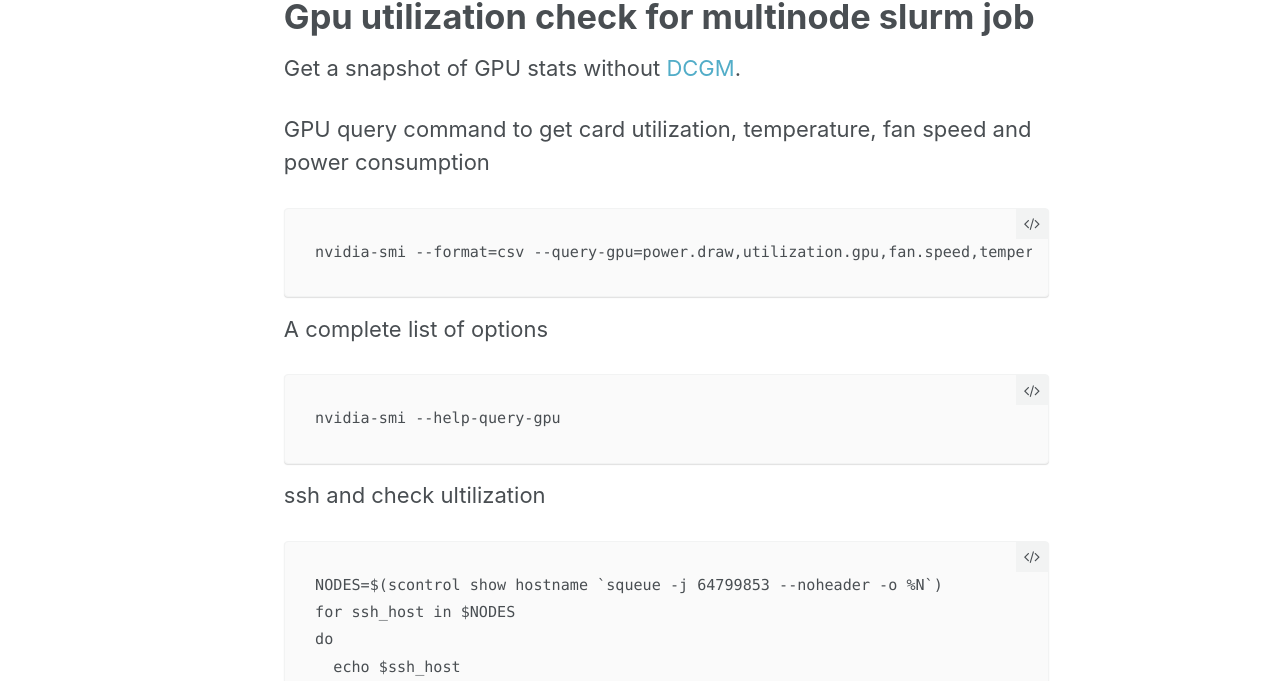
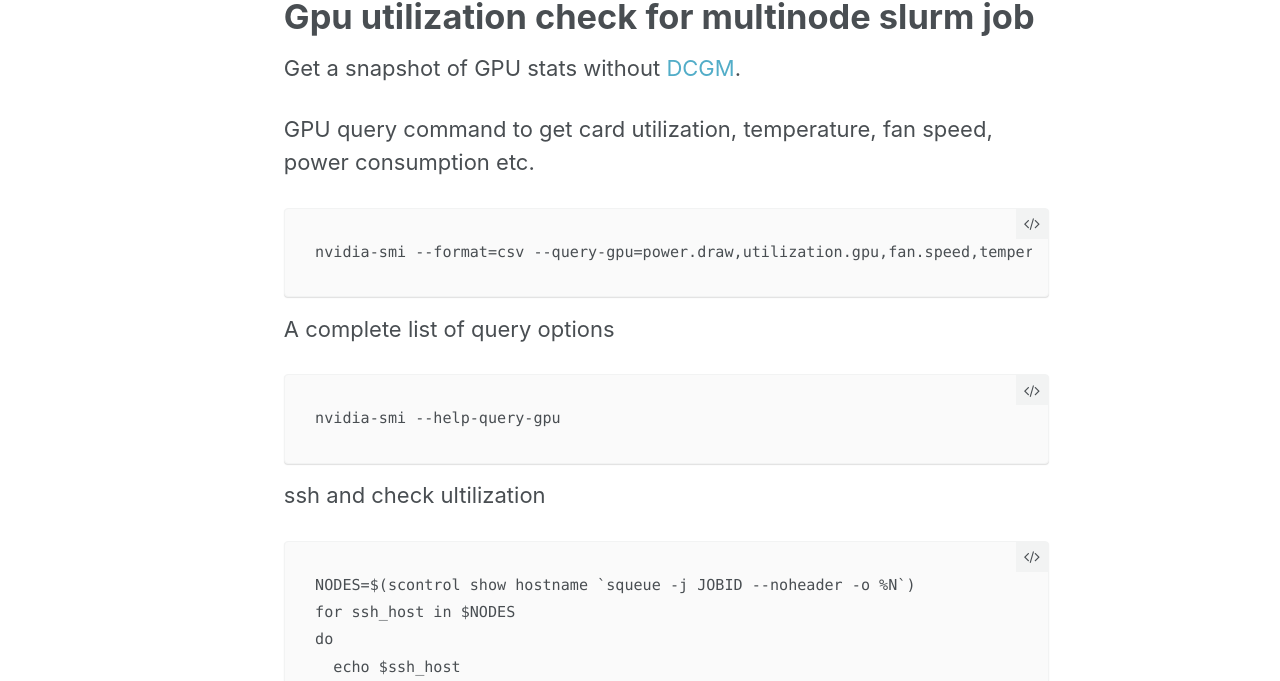
Before and after one commit to JingchaoZhang/JingchaoZhang.github.io, a Jekyll site: the page built from _posts/2021-03-01-GPU Utilization Check for MultiNode SLURM Job.md, in a window 1280 px wide. Shown: the part 144-825 px from the top of the page. Built offline with Jekyll 4.4.1, drawn with Linux system fonts in a browser that asks for light colours; some of the changed text lies outside the part shown.

Commit message:
Update 2021-03-01-GPU Utilization Check for MultiNode SLURM Job.md

````diff
--- a/_posts/2021-03-01-GPU Utilization Check for MultiNode SLURM Job.md
+++ b/_posts/2021-03-01-GPU Utilization Check for MultiNode SLURM Job.md
@@ -5,19 +5,19 @@ author_profile: false
 
 Get a snapshot of GPU stats without [DCGM](https://developer.nvidia.com/dcgm).
 
-GPU query command to get card utilization, temperature, fan speed and power consumption
+GPU query command to get card utilization, temperature, fan speed, power consumption etc.
 ```
 nvidia-smi --format=csv --query-gpu=power.draw,utilization.gpu,fan.speed,temperature.gpu,memory.used,memory.free
 ```
 
-A complete list of options
+A complete list of query options
 ```
 nvidia-smi --help-query-gpu
 ```
 
 ssh and check ultilization
 ```
-NODES=$(scontrol show hostname `squeue -j 64799853 --noheader -o %N`)
+NODES=$(scontrol show hostname `squeue -j JOBID --noheader -o %N`)
 for ssh_host in $NODES
 do
   echo $ssh_host
````
